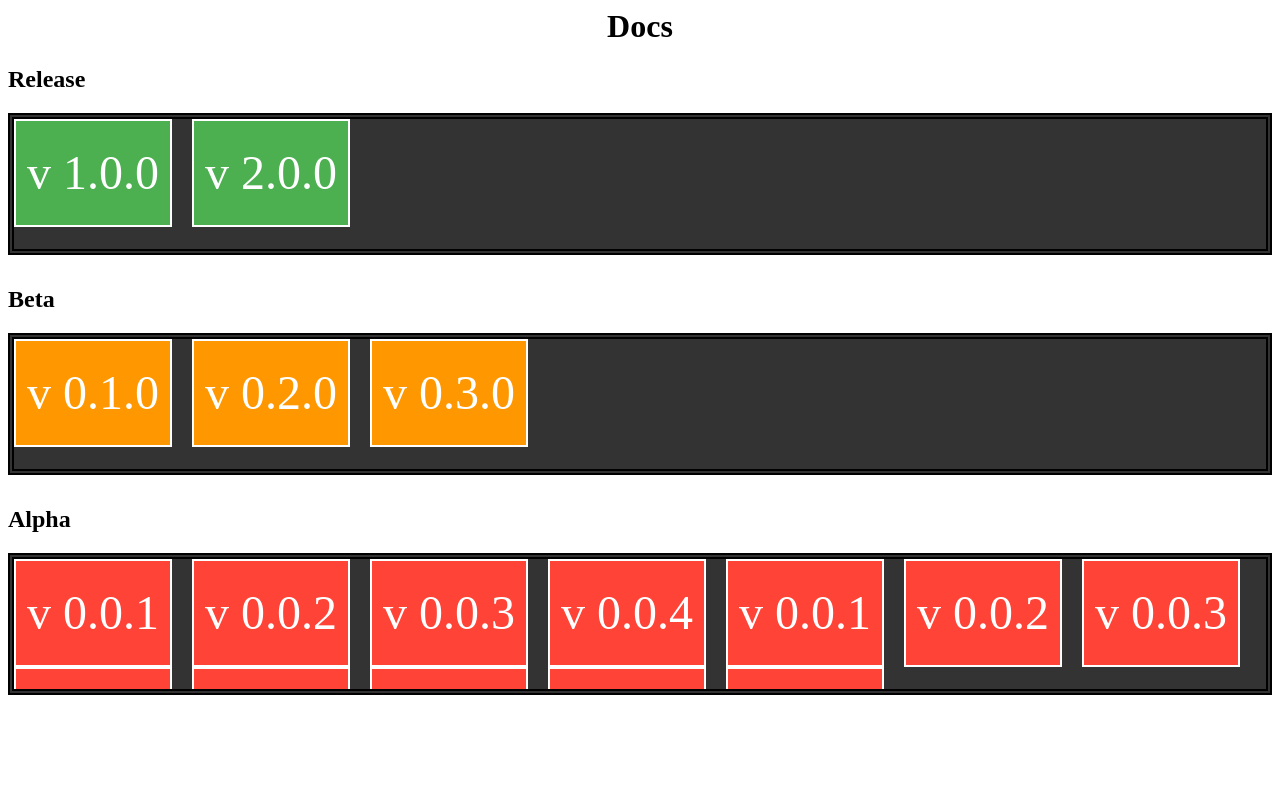
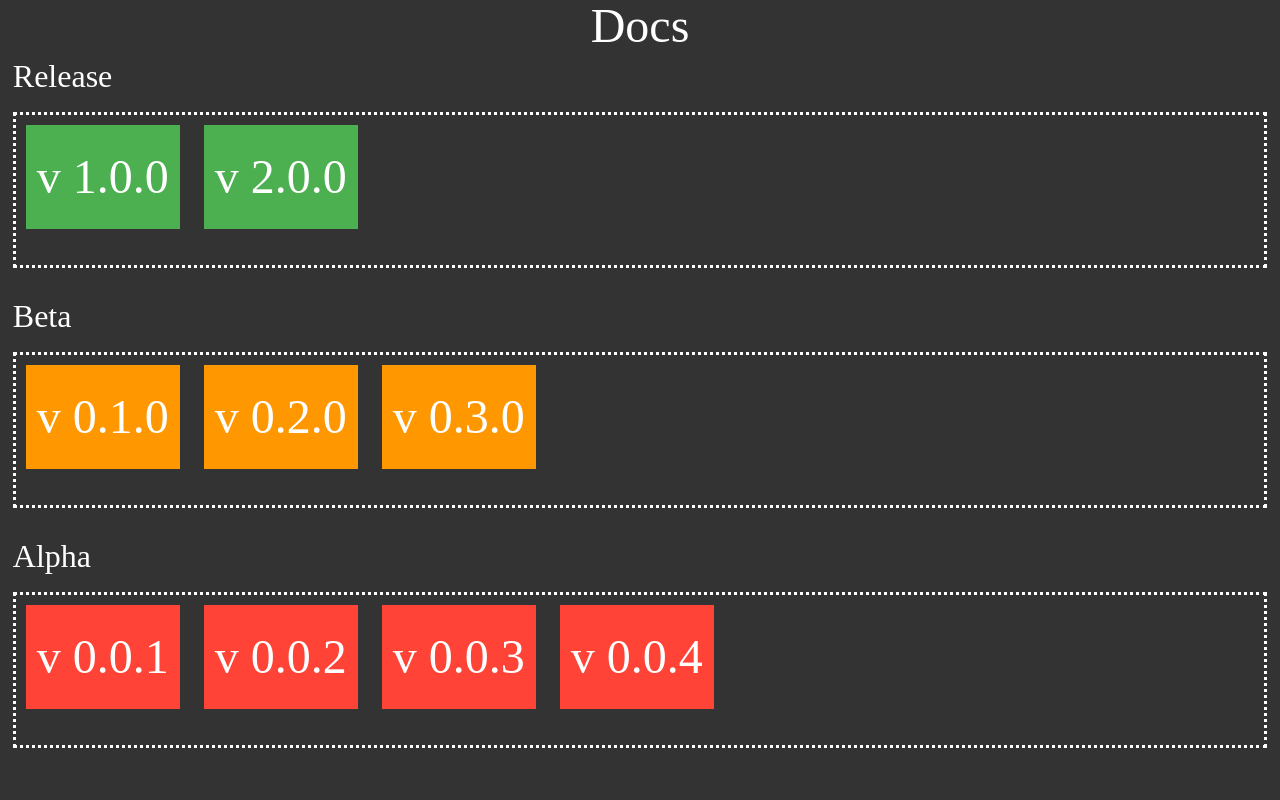
Before and after one commit to IntranetProject/intranet_docs, a PHP site: page / in a window 1280 px wide. Run offline with PHP 8.4, Linux system fonts and the light colour scheme.

Commit message:
further editing on version page

```diff
--- a/css/style.css
+++ b/css/style.css
@@ -1,48 +1,84 @@
 .container {
     width: 100%;
     height: 100%;
+    background-color: #333;
 }
+
 .release,
 .beta,
 .alpha {
-    width: 100%;
-    height: 200px;
+    width: 98%;
+    height: 240px;
+    margin-left: 1% !important;
+    margin-right: 1% !important;
 }
+
 h1 {
-    text-align: center;
+    text-align: center !important;
+    font-size: 3em !important;
+    color: white;
+    margin-bottom: 10px !important;
+    padding-top: 2px !important;
 }
+
+h2 {
+    font-size: 2em !important;
+    color: white;
+    margin-bottom: 20px !important;
+}
+
 .boxr,
 .boxb,
 .boxa {
-    border-width: 6px;
-    border-style: double;
+    border-width: 3px !important;
+    border-style: dotted!important;
+    border-color: white;
     height: 130px;
     background-color: #333;
-    overflow: auto;
-    white-space: nowrap;
+    overflow: auto !important;
+    white-space: nowrap !important;
+    padding: 10px;
 }
+
 a {
     border-width: 2px;
     border-style: solid;
     width: 150px;
     height: 100px;
-    float: left;
-    margin-right: 20px;
-    padding: 2px;
+    margin-right: 20px !important;
+    padding: 2px !important;
     list-style: none;
-    line-height: 100px;
+    line-height: 100px !important;
     text-align: center;
-    font-size: 3em;
+    font-size: 3em !important;
     display: inline-block;
     color: white;
-    text-decoration: none;
+    text-decoration: none !important;
 }
+
 .boxr a {
     background-color: #4CAF50;
 }
+
 .boxb a {
     background-color: #FF9800;
 }
+
 .boxa a {
     background-color: #FF4336;
 }
+::-webkit-scrollbar
+{
+  width: 12px;
+  height: 12px;
+}
+
+::-webkit-scrollbar-track
+{
+  background: #A7A7A9;
+}
+
+::-webkit-scrollbar-thumb
+{
+  background: #797270;
+}
--- a/index.html
+++ b/index.html
@@ -1,6 +1,8 @@
 <html>
-    <head>
+
+<head>
     <link type="text/css" rel="stylesheet" href="css/style.css">
+    <link type="text/css" rel="stylesheet" href="css/reset.css">
 </head>
 
 <body>
@@ -9,41 +11,28 @@
         <div class="release">
             <h2>Release</h2>
             <div class="boxr">
-
                 <a href="#">v 1.0.0</a>
                 <a href="#">v 2.0.0</a>
-
             </div>
         </div>
         <div class="beta">
             <h2>Beta</h2>
             <div class="boxb">
-
                 <a href="#">v 0.1.0</a>
                 <a href="#">v 0.2.0</a>
                 <a href="#">v 0.3.0</a>
-
             </div>
         </div>
         <div class="alpha">
             <h2>Alpha</h2>
             <div class="boxa">
-
                 <a href="#">v 0.0.1</a>
                 <a href="#">v 0.0.2</a>
                 <a href="#">v 0.0.3</a>
                 <a href="#">v 0.0.4</a>
-                <a href="#">v 0.0.1</a>
-                <a href="#">v 0.0.2</a>
-                <a href="#">v 0.0.3</a>
-                <a href="#">v 0.0.4</a>
-                <a href="#">v 0.0.1</a>
-                <a href="#">v 0.0.2</a>
-                <a href="#">v 0.0.3</a>
-                <a href="#">v 0.0.4</a>
-
             </div>
         </div>
     </div>
 </body>
+
 </html>
```
